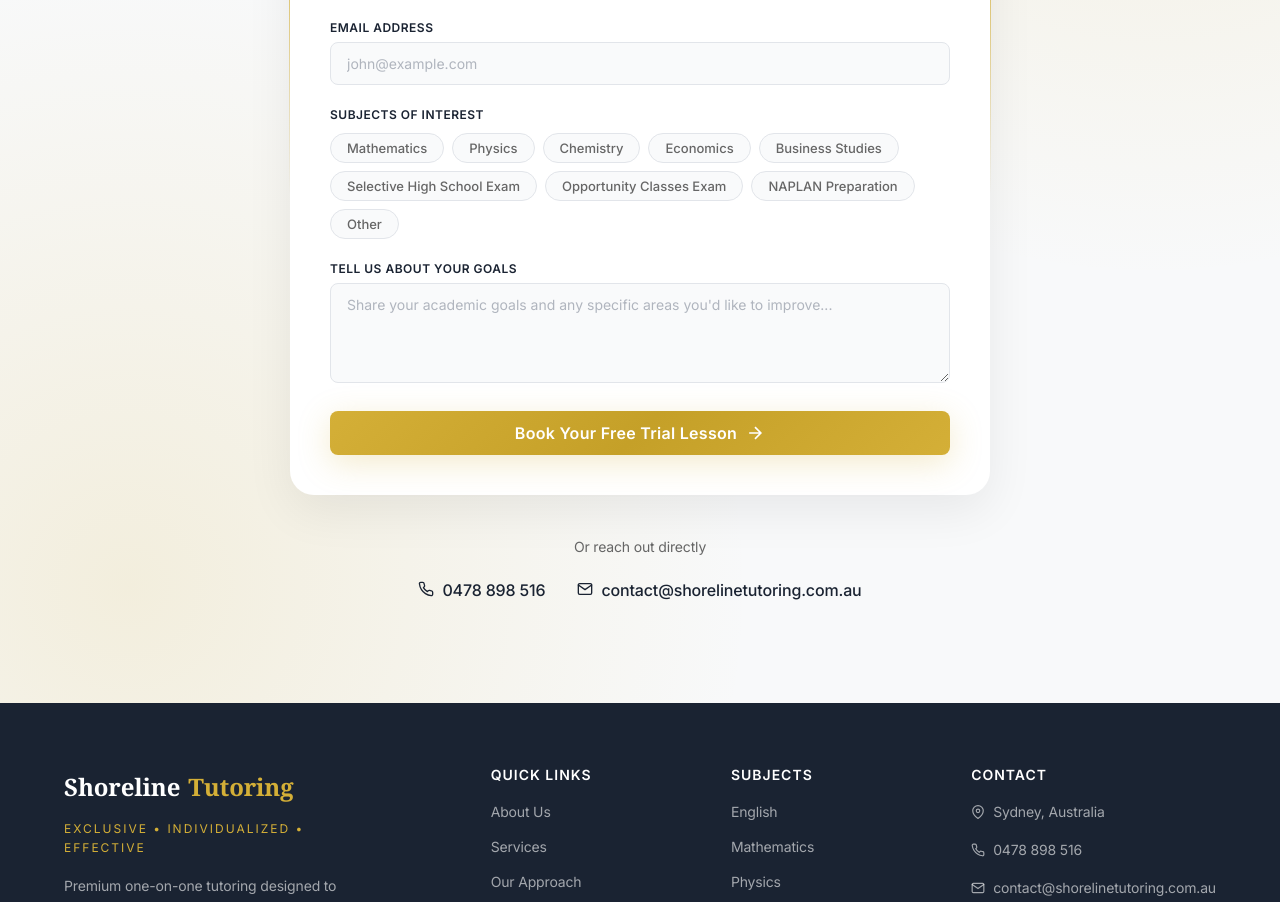
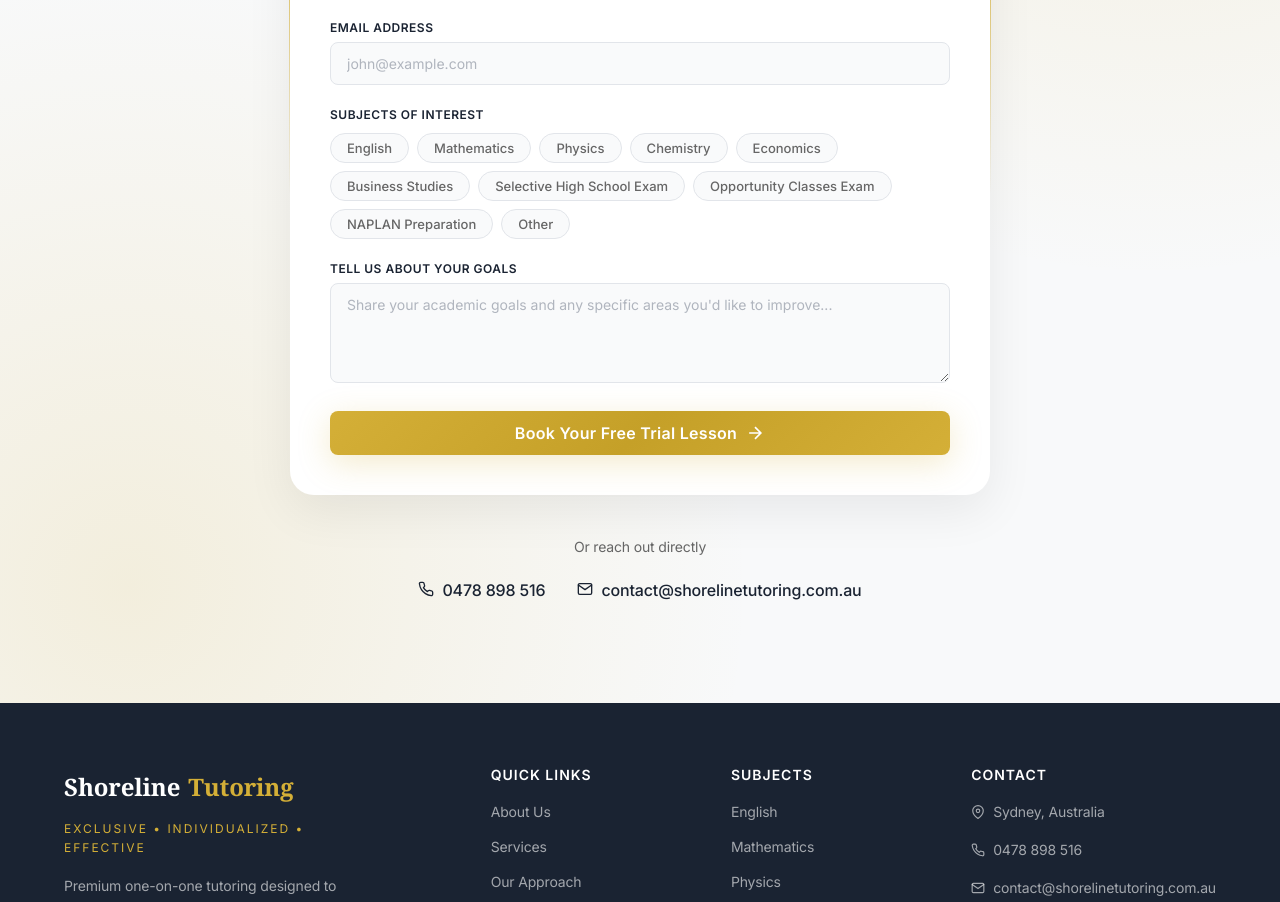
Before and after one commit to AlexanderBurfoot/shoreline-tutoring-website, a Next.js app: page / in a window 1280 px wide. Shown: the part 9860-10762 px from the top of the page. Built offline with nearby package versions, Linux system fonts and the light colour scheme; a web font is replaced by a local one.

Commit message:
Add English to CTA form subjects

```diff
--- a/src/components/CTA.tsx
+++ b/src/components/CTA.tsx
@@ -11,7 +11,7 @@ interface FormData {
 }
 
 const SUBJECTS = [
-    'Mathematics', 'Physics', 'Chemistry', 'Economics',
+    'English', 'Mathematics', 'Physics', 'Chemistry', 'Economics',
     'Business Studies', 'Selective High School Exam', 'Opportunity Classes Exam', 'NAPLAN Preparation', 'Other',
 ];
 
```
